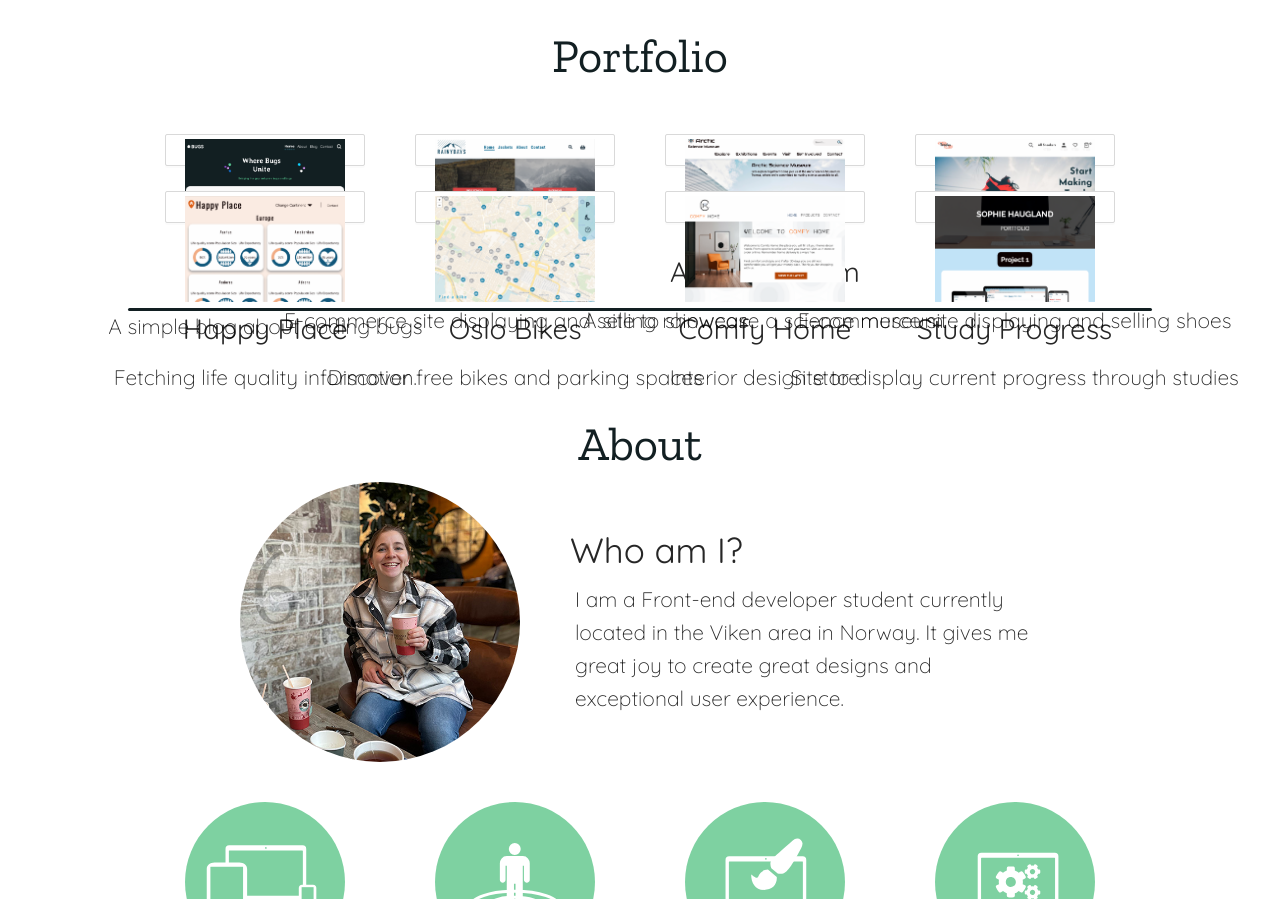
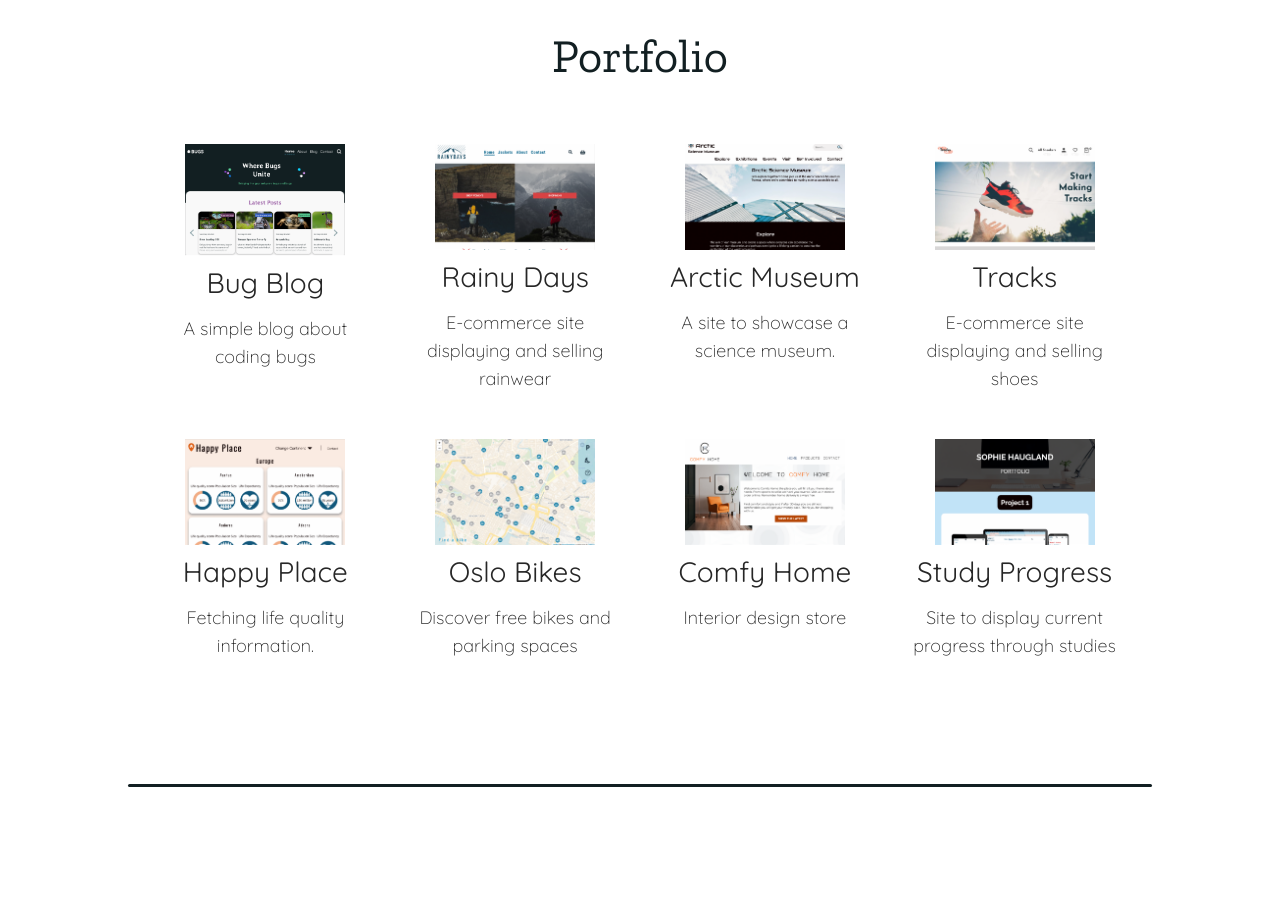
Before and after one commit to Soph-H-P/sophie-haugland-portfolio, a React (Create React App) app: page / in a window 1280 px wide. Shown: the part 880-1779 px from the top of the page. Built offline with nearby package versions, Linux system fonts and the light colour scheme; a web font is replaced by a local one.

Commit message:
added loader and proper styling to iframe

```diff
--- /dev/null
+++ b/src/components/atoms/Loader.js
@@ -0,0 +1,22 @@
+import React from 'react';
+import styled from 'styled-components';
+import ParticlesBg from 'particles-bg';
+
+const LoaderContainer = styled.div`
+  height: 100%;
+  width: 100%;
+  position: absolute;
+  opacity: ${(props) => (props.loaded ? 0 : 1)};
+  background: ${(props) => props.theme.lightFontColor};
+  z-index: 1000;
+`;
+
+const Loader = ({ isLoaded }) => {
+  return (
+    <LoaderContainer loaded={isLoaded}>
+      <ParticlesBg type="cobweb" bg={true} />
+    </LoaderContainer>
+  );
+};
+
+export default Loader;
--- a/src/components/atoms/StyledAnchor.js
+++ b/src/components/atoms/StyledAnchor.js
@@ -30,6 +30,7 @@ const StyledA = styled.a`
       }
 
       &:hover {
+        color: ${(props) => props.theme.lightFontColor};
         animation: buttonpulse 0.3s ease;
         animation-iteration-count: 1;
       }
--- a/src/components/molecules/NavBar.js
+++ b/src/components/molecules/NavBar.js
@@ -5,7 +5,7 @@ import StyledAnchor from '../atoms/StyledAnchor';
 
 const StyledNav = styled.nav`
   position: absolute;
-  z-index: 2000000;
+  z-index: 1000;
   bottom: -78px;
   left: 0px;
   background-color: ${(props) => props.theme.darkFontColor};
--- a/src/components/molecules/ProjectCard.js
+++ b/src/components/molecules/ProjectCard.js
@@ -6,11 +6,15 @@ import PreviewModal from '../atoms/PreviewModal';
 const ProjectCardContainer = styled(Button)`
   display: flex;
   flex-direction: column;
-  width: 200px;
+  width: 230px;
+  height: 270px;
   align-items: center;
   text-align: center;
   margin-bottom: 25px;
-  position: relative;
+  white-space: unset;
+  border: none;
+  padding: 10px 5px;
+  box-shadow: ${(props) => props.theme.boxShadowNone};
 
   img {
     width: 160px;
@@ -23,23 +27,47 @@ const ProjectCardContainer = styled(Button)`
   }
 
   p {
-    font-size: 21px;
+    font-size: 18px;
     margin: 5px;
     font-weight: 300;
   }
+
+  &:hover {
+    color: ${(props) => props.theme.darkFontColor};
+    animation: cardpulse 0.6s ease;
+    animation-iteration-count: 1;
+  }
+
+  &:focus {
+    color: ${(props) => props.theme.darkFontColor};
+  }
+
+  @keyframes cardpulse {
+    0% {
+      transform: scale(1);
+      box-shadow: ${(props) => props.theme.boxShadowNone};
+    }
+    50% {
+      transform: scale(1.01);
+      box-shadow: ${(props) => props.theme.boxShadow};
+    }
+    100% {
+      transform: scale(1);
+      box-shadow: ${(props) => props.theme.boxShadowNone};
+    }
+  }
 `;
 
-const ProjectCard = ({ imgSrc, projectName, description, siteLink }) => {
+const ProjectCard = ({ imgSrc, projectName, description, siteLink, projectType, longDescription }) => {
   const [previewModalOpen, setPreviewModalOpen] = useState(false);
 
-  const showModal = (e) => {
+
+  const showModal = () => {
     setPreviewModalOpen(true);
-    console.log('tricked you!!!');
   };
 
   const handleCancel = () => {
     setPreviewModalOpen(false);
-    console.log(previewModalOpen);
   };
 
   return (
@@ -51,12 +79,12 @@ const ProjectCard = ({ imgSrc, projectName, description, siteLink }) => {
         siteLink={siteLink}
         showModal={showModal}
         handleCancel={handleCancel}
+        projectType={projectType}
+        longDescription={longDescription}
       ></PreviewModal>
       <ProjectCardContainer
-        onClick={(e) => {
-          e.preventDefault();
-          e.stopPropagation();
-          showModal(e);
+        onClick={() => {
+          showModal();
         }}
       >
         <img src={imgSrc} alt={projectName} />
--- a/src/components/pageSections/PortfolioSection.js
+++ b/src/components/pageSections/PortfolioSection.js
@@ -29,6 +29,8 @@ const PortfolioSection = () => {
               projectName={project.name}
               description={project.description}
               siteLink={project.externalLink}
+              projectType={project.type}
+              longDescription={project.longDescription}
             />
           );
         })}
--- a/src/constants/projects.js
+++ b/src/constants/projects.js
@@ -12,57 +12,81 @@ const projects = [
     name: 'Bug Blog',
     description: 'A simple blog about coding bugs',
     imageSrc: bugBlog,
+    type: 'Web development and design',
     externalLink: 'https://portfolio-updates--where-bugs-unite.netlify.app/',
     gitHub: '',
+    longDescription:
+      'A simple blog site about coding bugs. Our task was to use WordPress to create a headless CMS. The aim was to create a site that was appealing to the target audience and easy to use. We had to include a carrousel to display posts on the home page so users could scroll through. It was a fully responsive design that looks good on all device sizes.',
   },
   {
     name: 'Rainy Days',
     description: 'E-commerce site displaying and selling rainwear',
     imageSrc: rainyDays,
+    type: 'Web development and design',
     externalLink: 'https://sophie-haugland-rainy-days.netlify.app/',
     gitHub: 'https://github.com/Soph-H-P/rainy-days',
+    longDescription:
+      'An e-commerce site for a rainwear shop. Designed with target audience in mind, this site is fully WCAG compliant. It is also fully responsive across all screen sizes. Originally coded using only HTML and CSS this site has since been updated to use JS to add some extra functionality. The products are stored in a headless WordPress installation using WooCommerce.',
   },
   {
     name: 'Arctic Museum',
     description: 'A site to showcase a science museum.',
     imageSrc: arcticMuseum,
+    type: 'Web development and design',
     externalLink: 'https://semester-project-1-arctic-museum.netlify.app/',
     gitHub: 'https://github.com/Soph-H-P/arctic-museum',
+    longDescription:
+      'Here I was required to create an interactive science museum website. The target audience was primary and middle school children and young families. The website needed to be both informative and appealing. It is a responsive site can be used on devices of all sizes. Fully WCAG compliant.',
   },
   {
     name: 'Tracks',
     description: 'E-commerce site displaying and selling shoes',
     imageSrc: tracks,
+    type: 'Web development and design',
     externalLink: undefined,
     gitHub: 'https://github.com/Soph-H-P/app',
+    longDescription:
+      'Using a Strapi backend and React on the front end this was an e-commerce site for shoes. Through a series of user tests this site was checked for usability and accessibility. React gives quick loading times. Using styled components this website is fully responsive on all devices.',
   },
   {
     name: 'Happy Place',
     description: 'Fetching life quality information.',
     imageSrc: happyPlace,
+    type: 'Web development and design',
     externalLink: 'https://tender-archimedes-3517f3.netlify.app/',
     gitHub: 'https://github.com/Soph-H-P/happy-place',
+    longDescription:
+      'This project focussed on fetching data from an API. I chose to use the Teleport API which allowed me to access life quality data from cities around the world. I spent time designing an appealing website creating the graphics and choosing the colour palette carefully. This site has easy navigation, an intuitive design and fully responsive across all screen sizes. ',
   },
   {
     name: 'Oslo Bikes',
     description: 'Discover free bikes and parking spaces',
     imageSrc: osloBikes,
+    type: 'Web development',
     externalLink: 'https://stoic-wozniak-4bc6d8.netlify.app/',
     gitHub: 'https://github.com/Soph-H-P/Oslo-city-bikes-API-code-challenge',
+    longDescription:
+      'Using the Oslo City bikes api, I created this simple application in order to view available parking spaces, and bikes around the Oslo area. It is a simple design that is responsive. Also includes a dark mode when finding a bike at night.',
   },
   {
     name: 'Comfy Home',
     description: 'Interior design store',
     imageSrc: comfyHome,
+    type: 'Web design',
     externalLink: 'https://competent-wright-8e55a0.netlify.app/',
     gitHub: 'https://github.com/Soph-H-P/home-decor',
+    longDescription:
+      'As part of a design module in my studies it was necessary to create a page using a patterned background. This site was used to demonstrate photoshop skills, choose colour schemes and appropriate typography. As well as logo design and taking and editing photographs for the product page.',
   },
   {
     name: 'Study Progress',
     description: 'Site to display current progress through studies',
     imageSrc: progress,
+    type: 'Web development and design',
     externalLink: 'https://soph-web-dev.eu/',
     gitHub: 'https://github.com/Soph-H-P/portfolio',
+    longDescription:
+      'A site to show the progress made on my course so far. How I have improved previous projects and can display them in an interesting way.',
   },
 ];
 
--- a/src/styles/theme.js
+++ b/src/styles/theme.js
@@ -5,6 +5,8 @@ const theme = {
   headingFontHighlight: "'Zilla Slab Highlight', sans-serif",
   headingFont: "'Zilla Slab', sans-serif",
   primaryFont: 'Quicksand, sans-serif',
+  boxShadow: "0px 5px 10px rgba(0, 0, 0, 0.4)",
+  boxShadowNone: "0px 5px 10px #fff",
 };
 
 export default theme;
```
Also changed, not shown: src/components/atoms/PreviewModal.js (+113 -25 lines).
